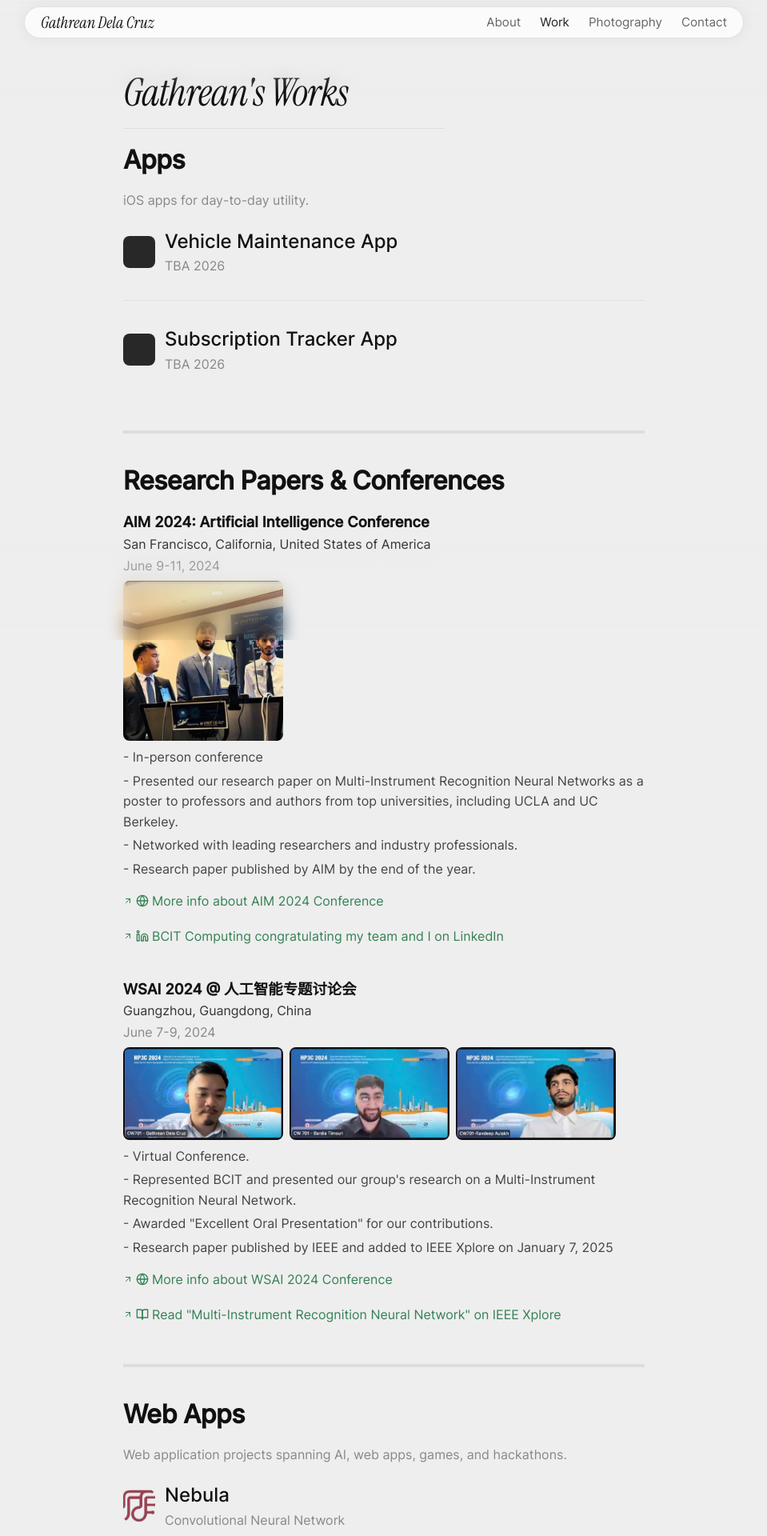
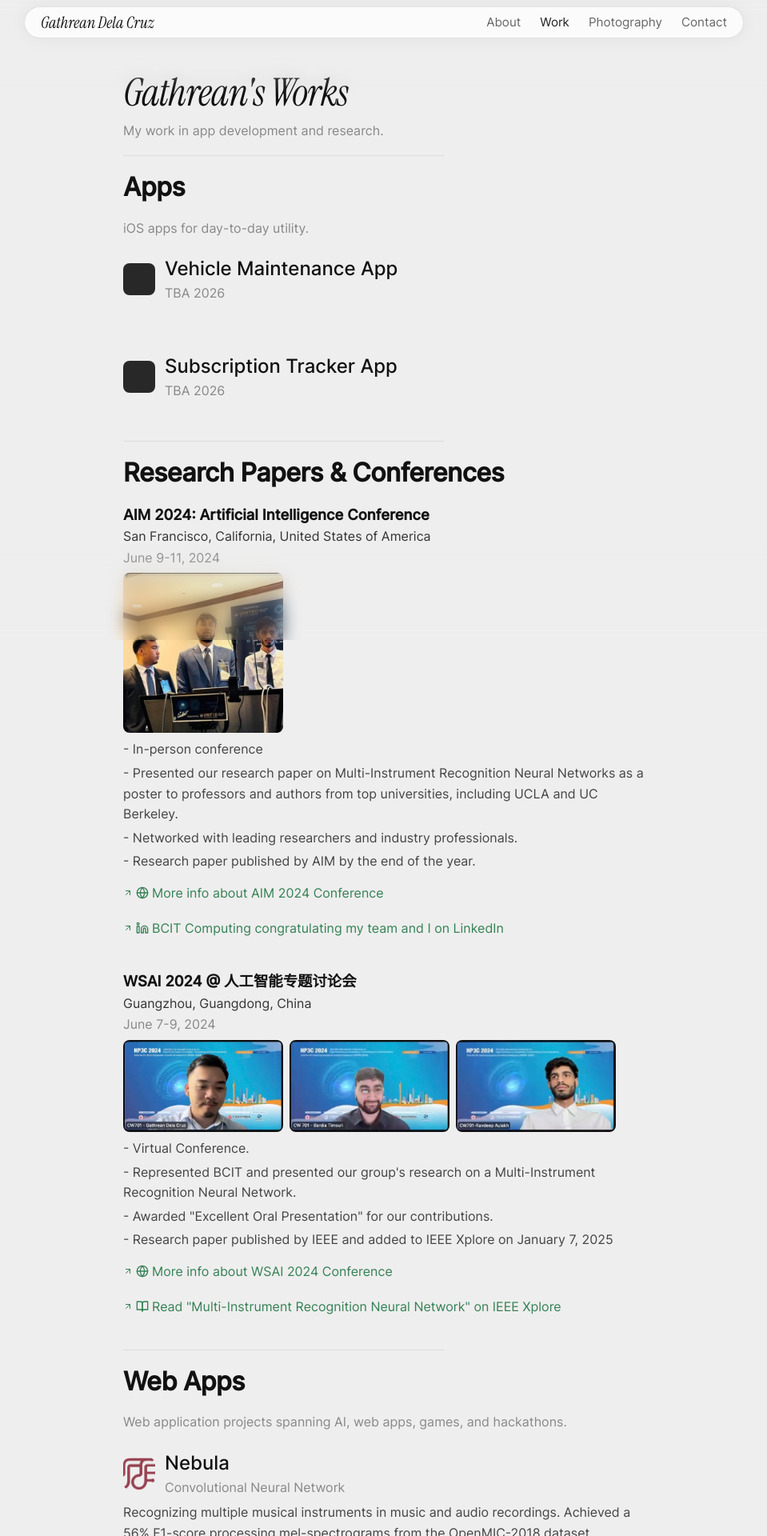
Before and after one commit to gathrean/my-portfolio, a React (Create React App) app: page /work in a window 1280 px wide. Shown: the top 1920 px of the page at 80% size, without its empty margins (160-1119 px from the left). Built offline with nearby package versions, Linux system fonts and the light colour scheme; no server answers.

Commit message:
Add subtitle for top of WorkPage and customized the dividers CSS

```diff
--- a/src/App.css
+++ b/src/App.css
@@ -55,7 +55,6 @@
     --coloraccent: #4aa876;
     --colordarkgrey: #333;
     --colorlightgrey: #888;
-
     --bg: #1a1a1a;
     --text: #d4d4d4;
     --text-heading: #e8e8e8;
@@ -216,16 +215,17 @@ ol {
   flex-direction: column;
   gap: 32px;
   margin-top: 24px;
+  margin-bottom: 12px;
 }
 
 .item {
   padding-bottom: 24px;
-  border-bottom: 1px solid var(--border-light);
+  /* border-bottom: 1px solid var(--border-light); */
 }
 
-.item:last-child {
+/* .item:last-child {
   border-bottom: none;
-}
+} */
 
 .item-header {
   display: flex;
--- a/src/pages/WorkPage/WorkPage.jsx
+++ b/src/pages/WorkPage/WorkPage.jsx
@@ -107,6 +107,8 @@ export function WorkPage() {
   return (
     <div className="page">
       <h1>Gathrean's Works</h1>
+      <p className="subtitle">My work in app development and research.</p>
+
       <hr className="divider-mini" />
 
       {/* Apps section */}
@@ -134,7 +136,7 @@ export function WorkPage() {
         </div>
       </div>
 
-      <hr className="divider" />
+      <hr className="divider-mini" />
 
       {/* Research section */}
       <h2>Research Papers &amp; Conferences</h2>
@@ -183,8 +185,9 @@ export function WorkPage() {
         </ExternalLink>
       </div>
 
-      <hr className="divider" />
+      <hr className="divider-mini" />
 
+      {/* Web Apps Section */}
       <h2>Web Apps</h2>
       <p className="subtitle">Web application projects spanning AI, web apps, games, and hackathons.</p>
 
@@ -210,8 +213,9 @@ export function WorkPage() {
         ))}
       </div>
 
-      <hr className="divider" />
+      <hr className="divider-mini" />
 
+      {/* Skills Section */}
       <h2>Skills &amp; Technologies</h2>
       <div className="tag-grid">
         {skillCategories.map((cat, i) => (
```
